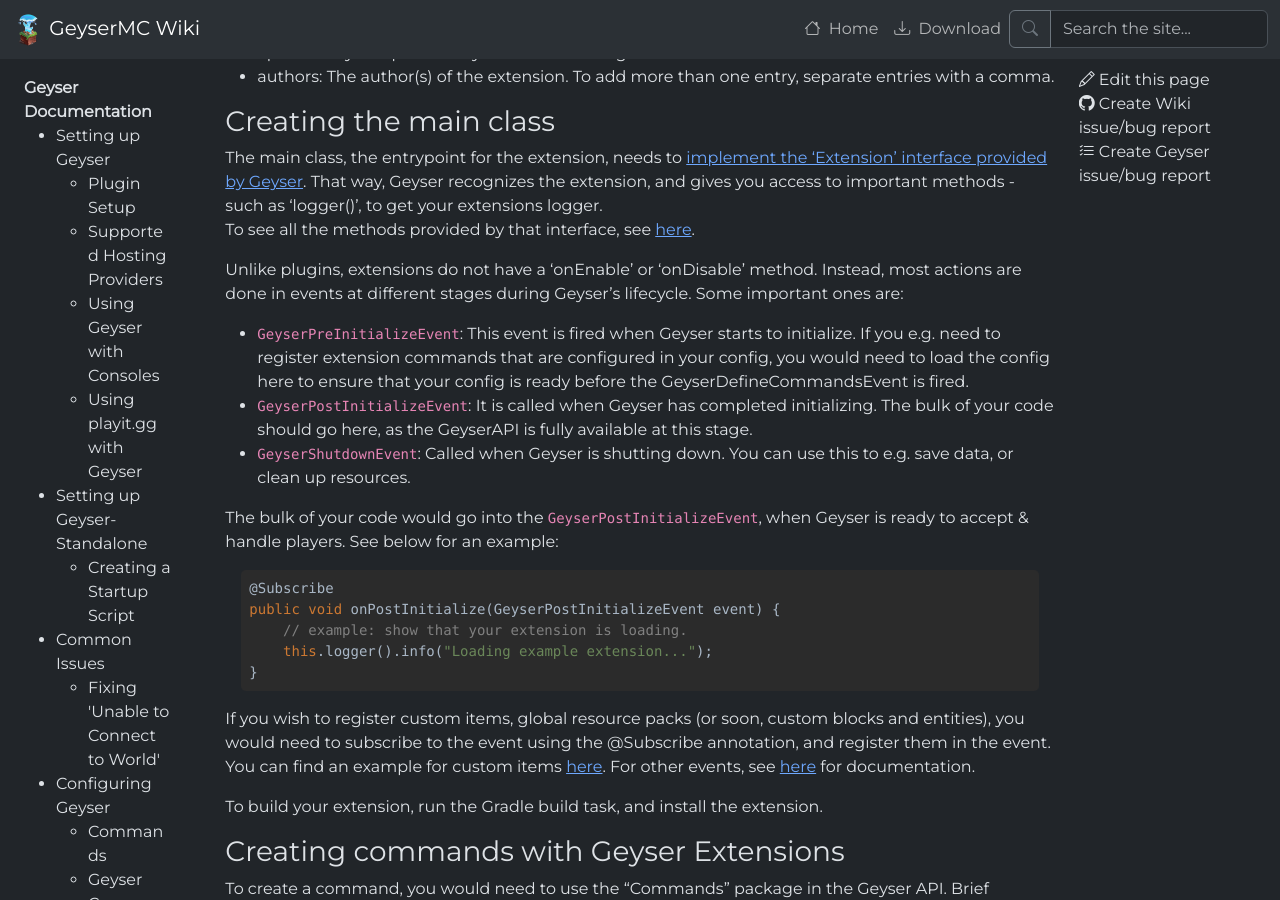
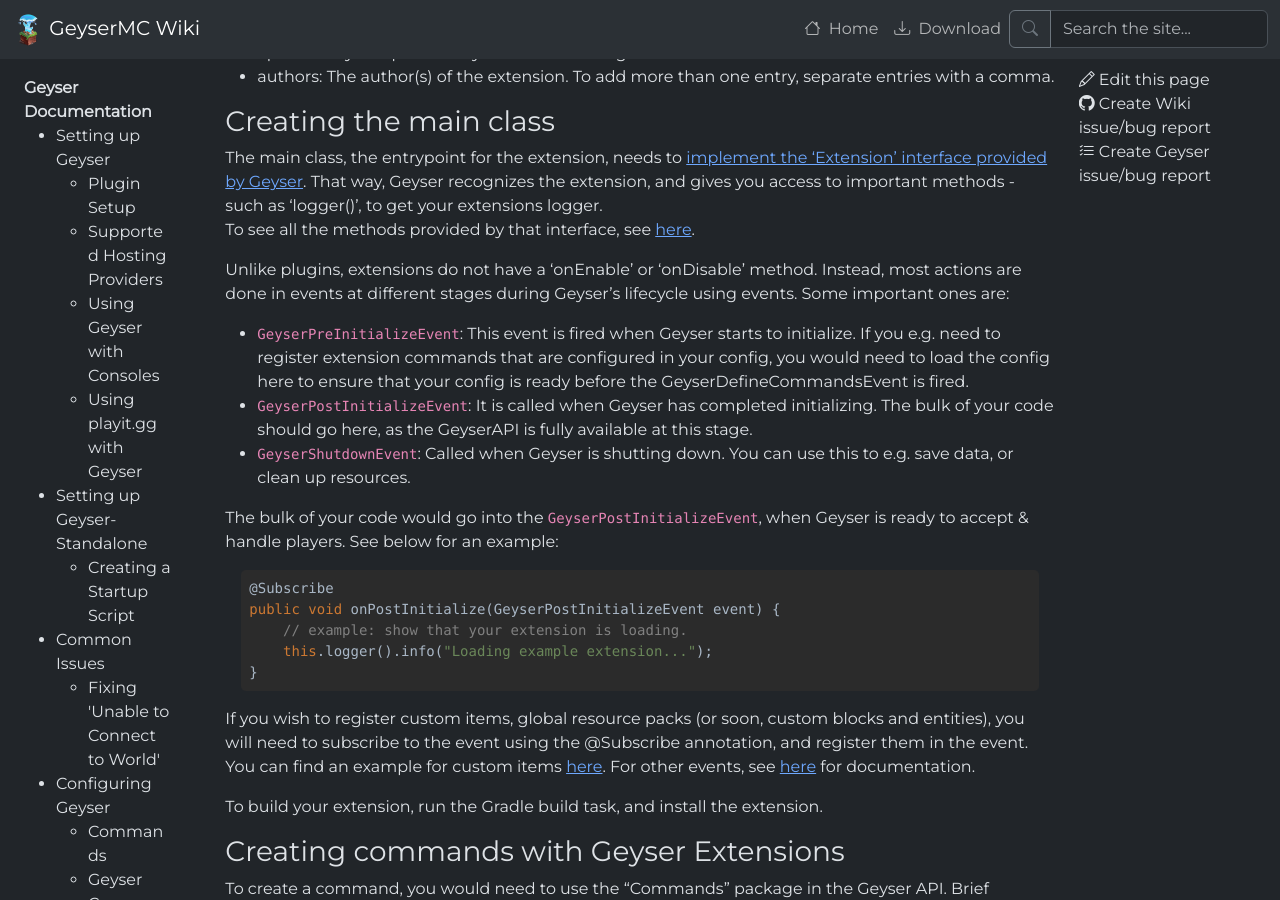
Before and after one commit to GeyserMC/GeyserWiki, a Jekyll site: the page built from _docs/geyser/extensions.md, in a window 1280 px wide and 900 px high, scrolled down 1262 px. Built offline with Jekyll 4.4.1, drawn with Linux system fonts in a browser that asks for light colours; some of the changed text lies outside the part shown.

Commit message:
Apply suggestions from code review
Co-authored-by: Redned <redned235@gmail.com>

````diff
--- a/_docs/geyser/extensions.md
+++ b/_docs/geyser/extensions.md
@@ -50,7 +50,7 @@
 That way, Geyser recognizes the extension, and gives you access to important methods - such as 'logger()', to get your extensions logger. <br>
 To see all the methods provided by that interface, see [here](https://github.com/GeyserMC/Geyser/blob/master/api/src/main/java/org/geysermc/geyser/api/extension/Extension.java).
 
-Unlike plugins, extensions do not have a 'onEnable' or 'onDisable' method. Instead, most actions are done in events at different stages during Geyser's lifecycle.
+Unlike plugins, extensions do not have a 'onEnable' or 'onDisable' method. Instead, most actions are done in events at different stages during Geyser's lifecycle using events.
 Some important ones are:
 - `GeyserPreInitializeEvent`: This event is fired when Geyser starts to initialize. If you e.g. need to register extension commands that are configured in your config,
 you would need to load the config here to ensure that your config is ready before the GeyserDefineCommandsEvent is fired.
@@ -65,7 +65,7 @@
     this.logger().info("Loading example extension...");
 }
 ```
-If you wish to register custom items, global resource packs (or soon, custom blocks and entities), you would need to subscribe to the event using the @Subscribe annotation,
+If you wish to register custom items, global resource packs (or soon, custom blocks and entities), you will need to subscribe to the event using the @Subscribe annotation,
 and register them in the event. You can find an example for custom items [here](/geyser/custom-items/#geyser-extensions). For other events, see [here](/geyser/events) for documentation.
 
 To build your extension, run the Gradle build task, and install the extension.
````
Also changed, not shown: other parts of _docs/geyser/extensions.md (+1 -1 lines), _docs/geyser/events.md (+2 -2 lines), _docs/geyser/geyser-api.md (+2 -2 lines), _docs/geyser/global-api.md (+2 -2 lines).
